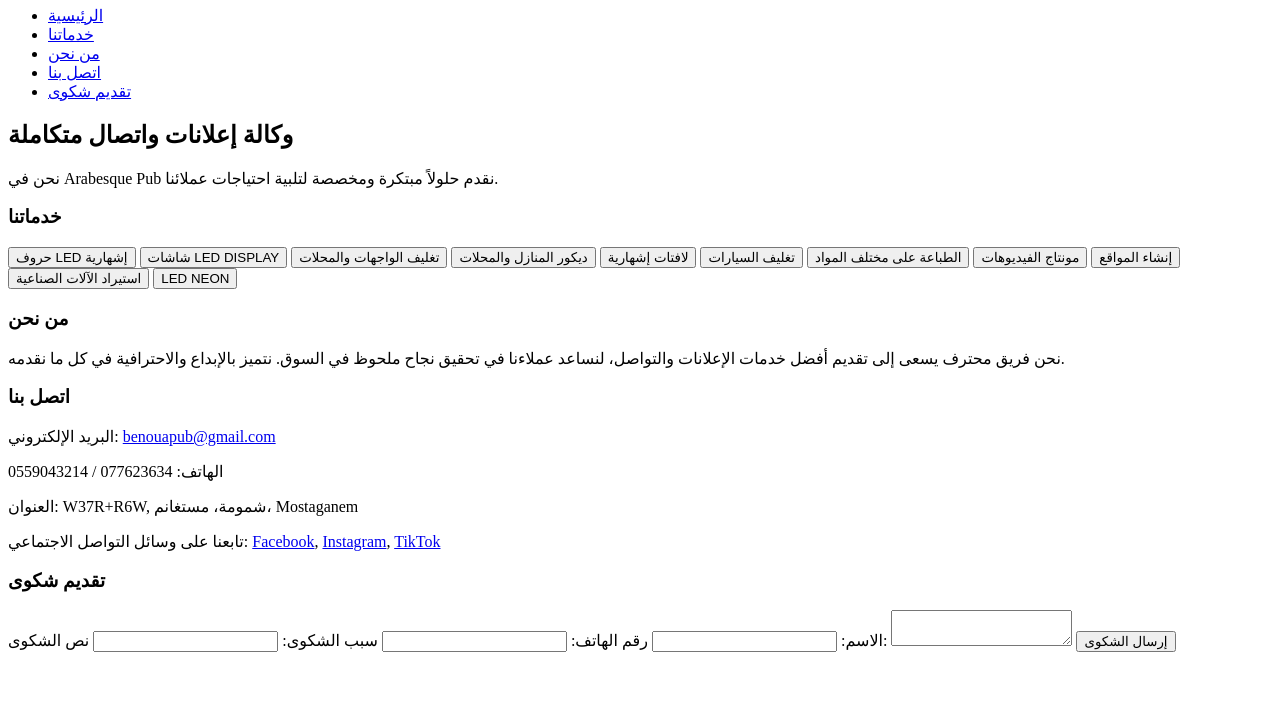
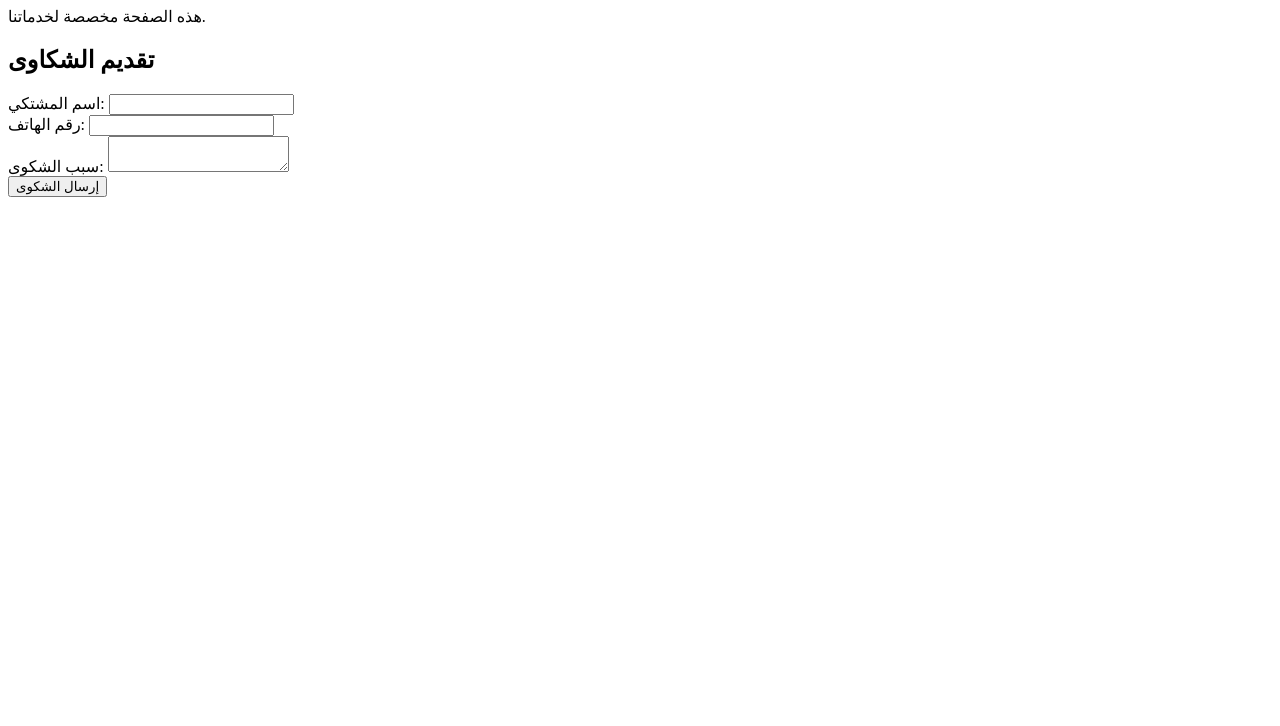
Before and after one commit to ArabesquePub/arabesquepub.com, a plain HTML site: page index.html in a window 1280 px wide. Shown: the part 74-800 px from the top of the page. Drawn offline with Linux system fonts and the light colour scheme.

Commit message:
Add complaint form script
Add complaint form script

```diff
--- a/index.html
+++ b/index.html
@@ -1,89 +1,30 @@
+
 <!DOCTYPE html>
 <html lang="ar">
 <head>
     <meta charset="UTF-8">
     <meta name="viewport" content="width=device-width, initial-scale=1.0">
     <title>Arabesque Pub</title>
-    <link rel="stylesheet" href="style.css">
 </head>
 <body>
-    <!-- الشريط العلوي -->
-    <header>
-        <h1>Arabesque Pub</h1>
-        <nav>
-            <ul>
-                <li><a href="#home">الرئيسية</a></li>
-                <li><a href="#services">خدماتنا</a></li>
-                <li><a href="#about">من نحن</a></li>
-                <li><a href="#contact">اتصل بنا</a></li>
-                <li><a href="#complaints">تقديم شكوى</a></li>
-            </ul>
-        </nav>
-    </header>
+    <h1>مرحباً بكم في Arabesque Pub</h1>
+    <p>هذه الصفحة مخصصة لخدماتنا.</p>
 
-    <!-- قسم الرئيسية -->
-    <section id="home">
-        <h2>وكالة إعلانات واتصال متكاملة</h2>
-        <p>نحن في Arabesque Pub نقدم حلولاً مبتكرة ومخصصة لتلبية احتياجات عملائنا.</p>
-    </section>
-
-    <!-- قسم الخدمات -->
-    <section id="services">
-        <h3>خدماتنا</h3>
-        <div class="service-list">
-            <button onclick="showServiceDescription(1)">حروف LED إشهارية</button>
-            <button onclick="showServiceDescription(2)">شاشات LED DISPLAY</button>
-            <button onclick="showServiceDescription(3)">تغليف الواجهات والمحلات</button>
-            <button onclick="showServiceDescription(4)">ديكور المنازل والمحلات</button>
-            <button onclick="showServiceDescription(5)">لافتات إشهارية</button>
-            <button onclick="showServiceDescription(6)">تغليف السيارات</button>
-            <button onclick="showServiceDescription(7)">الطباعة على مختلف المواد</button>
-            <button onclick="showServiceDescription(8)">مونتاج الفيديوهات</button>
-            <button onclick="showServiceDescription(9)">إنشاء المواقع</button>
-            <button onclick="showServiceDescription(10)">استيراد الآلات الصناعية</button>
-            <button onclick="showServiceDescription(11)">LED NEON</button>
-        </div>
-        <div id="service-description"></div>
-    </section>
-
-    <!-- قسم من نحن -->
-    <section id="about">
-        <h3>من نحن</h3>
-        <p>نحن فريق محترف يسعى إلى تقديم أفضل خدمات الإعلانات والتواصل، لنساعد عملاءنا في تحقيق نجاح ملحوظ في السوق. نتميز بالإبداع والاحترافية في كل ما نقدمه.</p>
-    </section>
-
-    <!-- قسم اتصل بنا -->
-    <section id="contact">
-        <h3>اتصل بنا</h3>
-        <p>البريد الإلكتروني: <a href="mailto:benouapub@gmail.com">benouapub@gmail.com</a></p>
-        <p>الهاتف: 077623634 / 0559043214</p>
-        <p>العنوان: W37R+R6W, شمومة، مستغانم، Mostaganem</p>
-        <p>تابعنا على وسائل التواصل الاجتماعي:
-            <a href="https://www.facebook.com/benoua27">Facebook</a>,
-            <a href="https://www.instagram.com/ArabesquePub27/">Instagram</a>,
-            <a href="https://www.tiktok.com/@ArabesquePub27">TikTok</a>
-        </p>
-    </section>
-
-    <!-- قسم تقديم الشكاوى -->
-    <section id="complaints">
-        <h3>تقديم شكوى</h3>
+    <h2>تقديم الشكاوى</h2>
     <form id="complaintForm">
-            <label for="name">الاسم:</label>
-            <input type="text" id="name" name="name" required>
+        <label for="name">اسم المشتكي:</label>
+        <input type="text" id="name" required><br>
         <label for="phone">رقم الهاتف:</label>
-            <input type="text" id="phone" name="phone" required>
+        <input type="tel" id="phone" required><br>
         <label for="reason">سبب الشكوى:</label>
-            <input type="text" id="reason" name="reason" required>
-            <label for="complaint">نص الشكوى:</label>
-            <textarea id="complaint" name="complaint" required></textarea>
+        <textarea id="reason" required></textarea><br>
         <button type="submit">إرسال الشكوى</button>
     </form>
+
     <div id="confirmation" style="display:none;">
-            <p>شكراً لتقديم الشكوى. سنبذل جهدنا لتحسين خدماتنا والاهتمام بملاحظاتك.</p>
+        <p>شكراً لتقديم البلاغ! سنكون أكثر احترافية.</p>
     </div>
-    </section>
 
-    <script src="script.js"></script>
+    <script src="scriptComplaints.js"></script>
 </body>
 </html>
```
Lines whose indentation alone changed are shown as unchanged.
